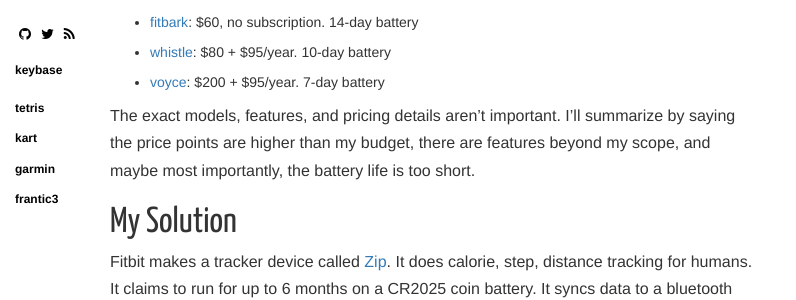
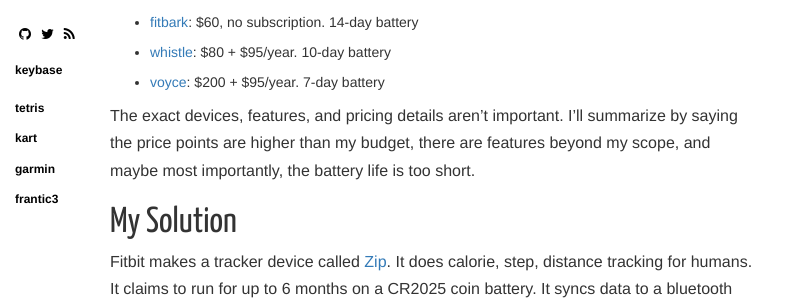
Before and after one commit to tphummel/blog, a Jekyll site: the page built from _posts/2016-10-08-activity-tracking-for-pets.md, in a window 1280 px wide and 1400 px high, scrolled down 347 px. Shown: the part 153-453 px from the top of the window, without its empty margins (0-796 px from the left). Built offline with Jekyll 4.4.1, drawn with Linux system fonts in a browser that asks for light colours; nearby versions of some CDN libraries; Markdown is read by kramdown in place of the engine named in the settings; comment, search, counter and statistics services are not loaded; some of the changed text lies outside the part shown.

Commit message:
pet-trackers: make minor prose changes

```diff
--- a/_posts/2016-10-08-activity-tracking-for-pets.md
+++ b/_posts/2016-10-08-activity-tracking-for-pets.md
@@ -21,7 +21,7 @@
 - [whistle](http://www.whistle.com/): $80 + $95/year. 10-day battery
 - [voyce](http://voyce.com/): $200 + $95/year. 7-day battery
 
-The exact models, features, and pricing details aren't important. I'll summarize by saying the price points are higher than my budget, there are features beyond my scope, and maybe most importantly, the battery life is too short.
+The exact devices, features, and pricing details aren't important. I'll summarize by saying the price points are higher than my budget, there are features beyond my scope, and maybe most importantly, the battery life is too short.
 
 # My Solution
 
```
Also changed, not shown: other parts of _posts/2016-10-08-activity-tracking-for-pets.md (+2 -2 lines).
